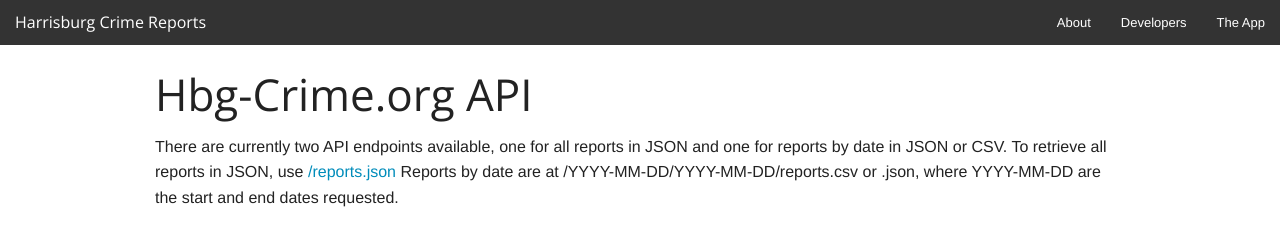
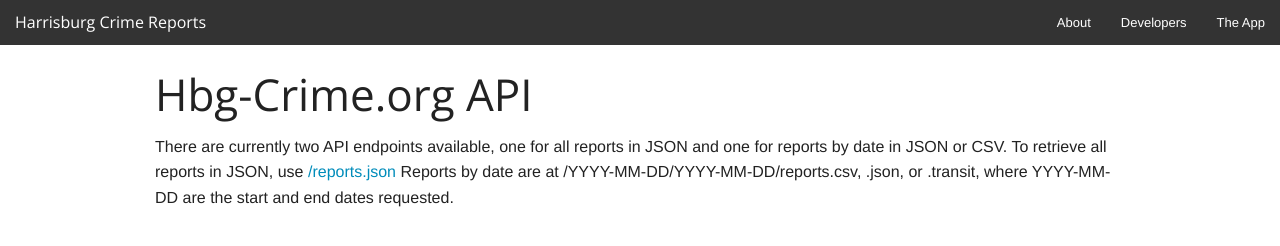
Before and after one commit to joshuamiller/hbg-crime, a plain HTML site: page resources/public/developers.html in a window 1280 px wide. Drawn offline with nearby package versions, Linux system fonts and the light colour scheme; some packages are replaced by stand-ins of ours.

Commit message:
Provide transit reports.

```diff
--- a/resources/public/developers.html
+++ b/resources/public/developers.html
@@ -46,8 +46,9 @@
         all reports in JSON and one for reports by date in JSON or CSV.
         To retrieve all reports in JSON, use
         <a href="http://hbg-crime.org/reports.json">/reports.json</a>
-        Reports by date are at /YYYY-MM-DD/YYYY-MM-DD/reports.csv or
-        .json, where YYYY-MM-DD are the start and end dates requested.</p>
+        Reports by date are at /YYYY-MM-DD/YYYY-MM-DD/reports.csv,
+        .json, or .transit, where YYYY-MM-DD are the start and end dates
+        requested.</p>
       </div>
     </div>
 
```
Also changed, not shown: 3 other files.
